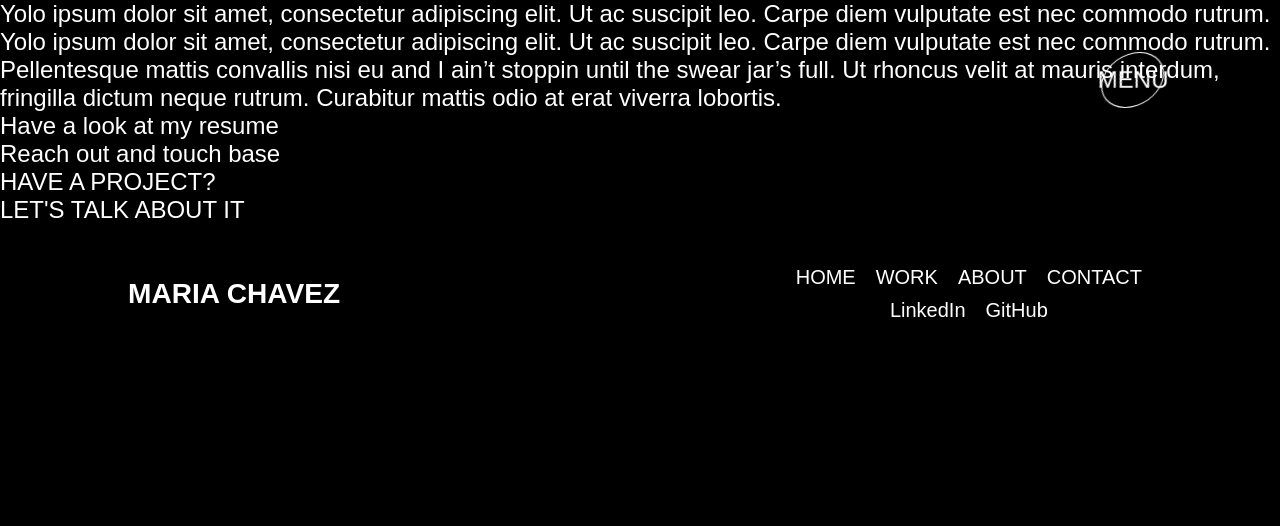
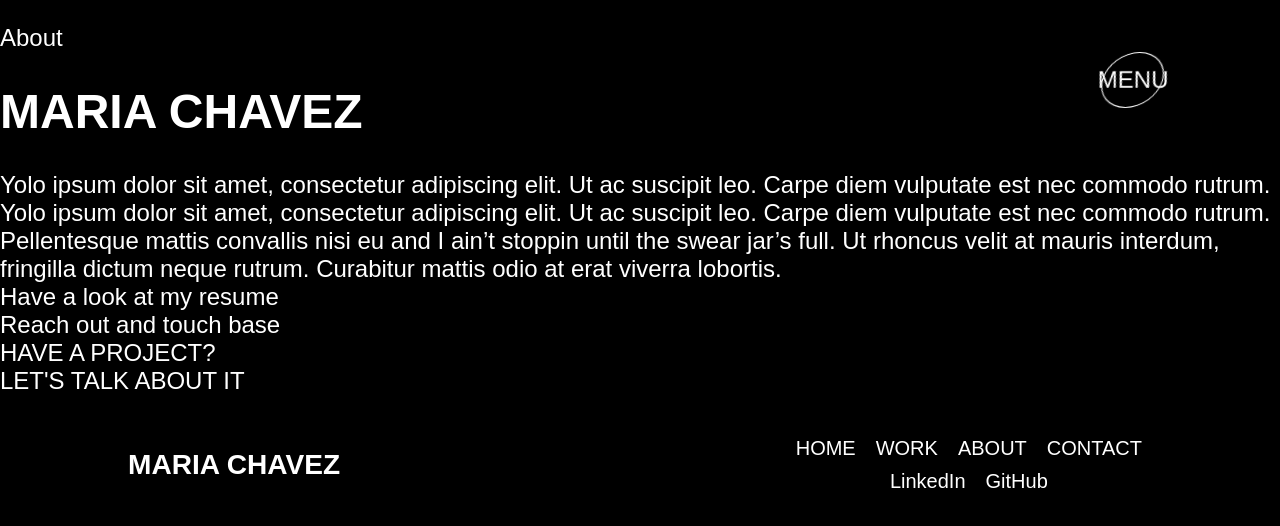
Before and after one commit to mafe-rnanda/mariachavez-website, a React (Create React App) app: page /about in a window 1280 px wide. Shown: the top 526 px of the page. Built offline with nearby package versions, Linux system fonts and the light colour scheme; a web font is replaced by a local one.

Commit message:
Add scss file

```diff
--- a/src/components/About.js
+++ b/src/components/About.js
@@ -1,6 +1,12 @@
+import "./About.scss";
+
 export default function About(props) {
   return (
     <div>
+      <div>
+        <p>About</p>
+        <h1>MARIA CHAVEZ</h1>
+      </div>
       <div>
         <div>
           Yolo ipsum dolor sit amet, consectetur adipiscing elit. Ut ac suscipit
```
Also changed, not shown: src/components/About.scss (added).
